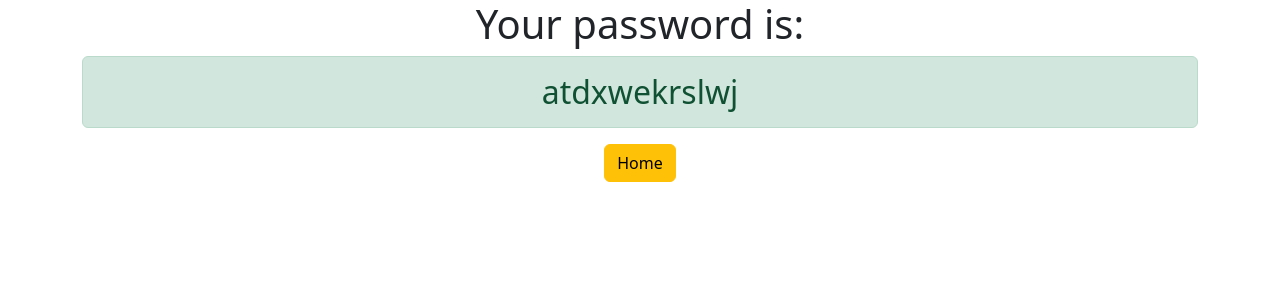
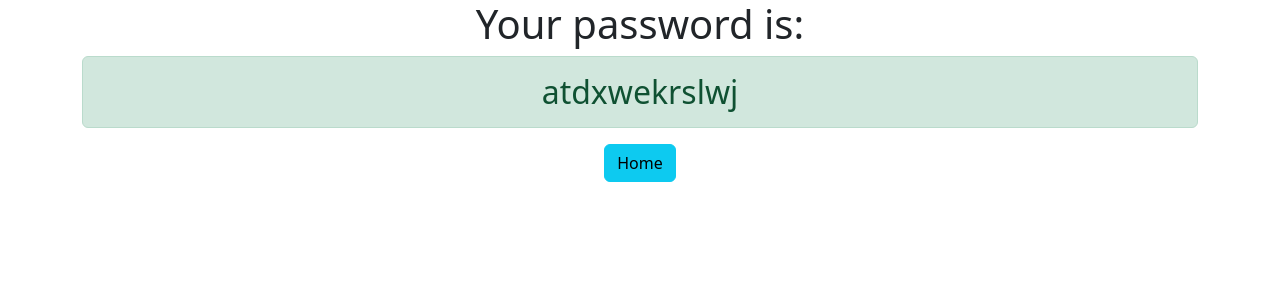
Before and after one commit to Bikmetle/django3-password-generator, a Django app: page /password/ in a window 1280 px wide. Shown: the top 300 px of the page. Run offline with Django 4.2, Linux system fonts and the light colour scheme.

Commit message:
i made some tweaks

```diff
--- a/generator/templates/generator/password.html
+++ b/generator/templates/generator/password.html
@@ -3,5 +3,5 @@
 <div class="container text-center">
   <h1>Your password is:</h1>
   <h2 class="alert alert-success">{{ password }}</h2>
-  <a href="{% url 'home' %}" class="btn btn-warning">Home</a>
+  <a href="{% url 'home' %}" class="btn btn-info">Home</a>
 </div>
--- a/password_generator/settings.py
+++ b/password_generator/settings.py
@@ -20,7 +20,7 @@ BASE_DIR = Path(__file__).resolve().parent.parent
 # See https://docs.djangoproject.com/en/4.0/howto/deployment/checklist/
 
 # SECURITY WARNING: keep the secret key used in production secret!
-SECRET_KEY = 'django-insecure-0+^ndcz61fhgl#14e0$j5pkw7hkk7+!ezapd*a1ur#!2m%^s^%'
+SECRET_KEY = 'django-insecure-0+^nddfgcz61fhgl#14e0$j5pkw7hkk7+!ezapd*a1ur#!2m%^s^%'
 
 # SECURITY WARNING: don't run with debug turned on in production!
 DEBUG = True
```
